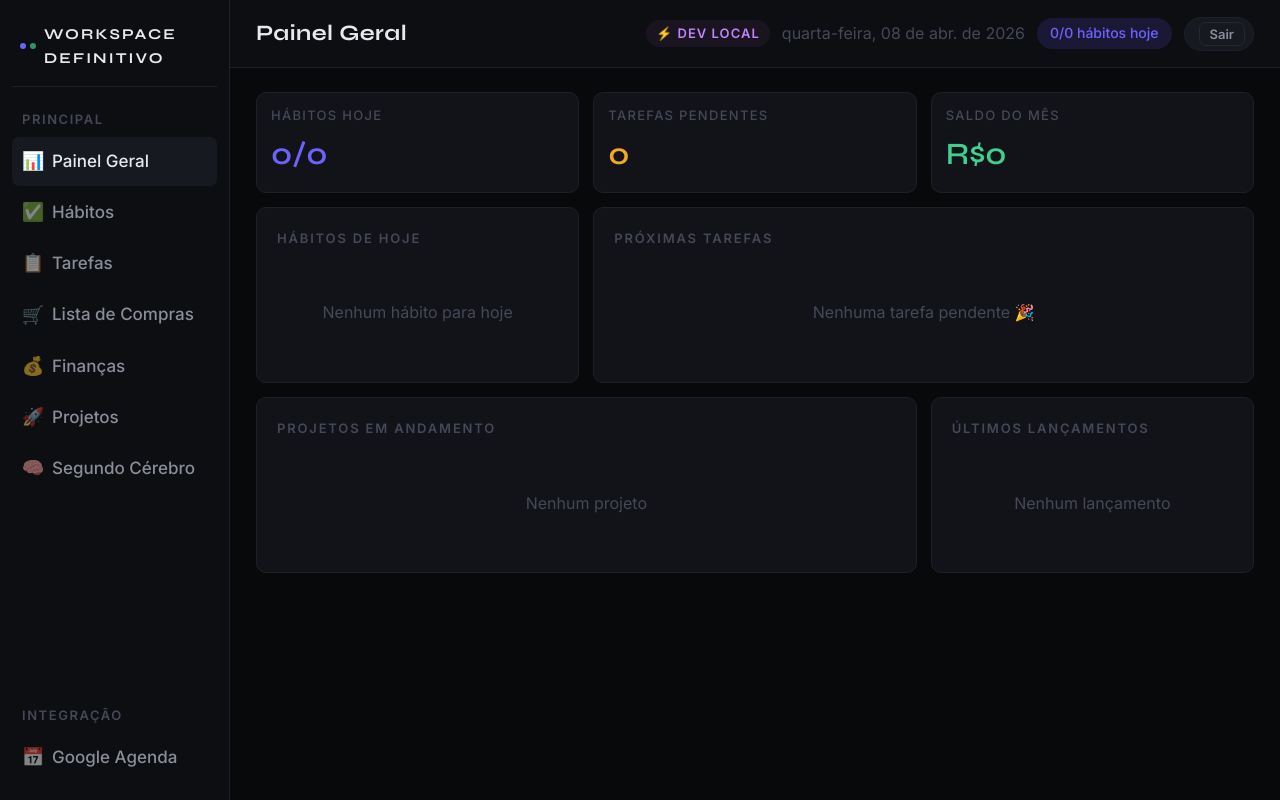
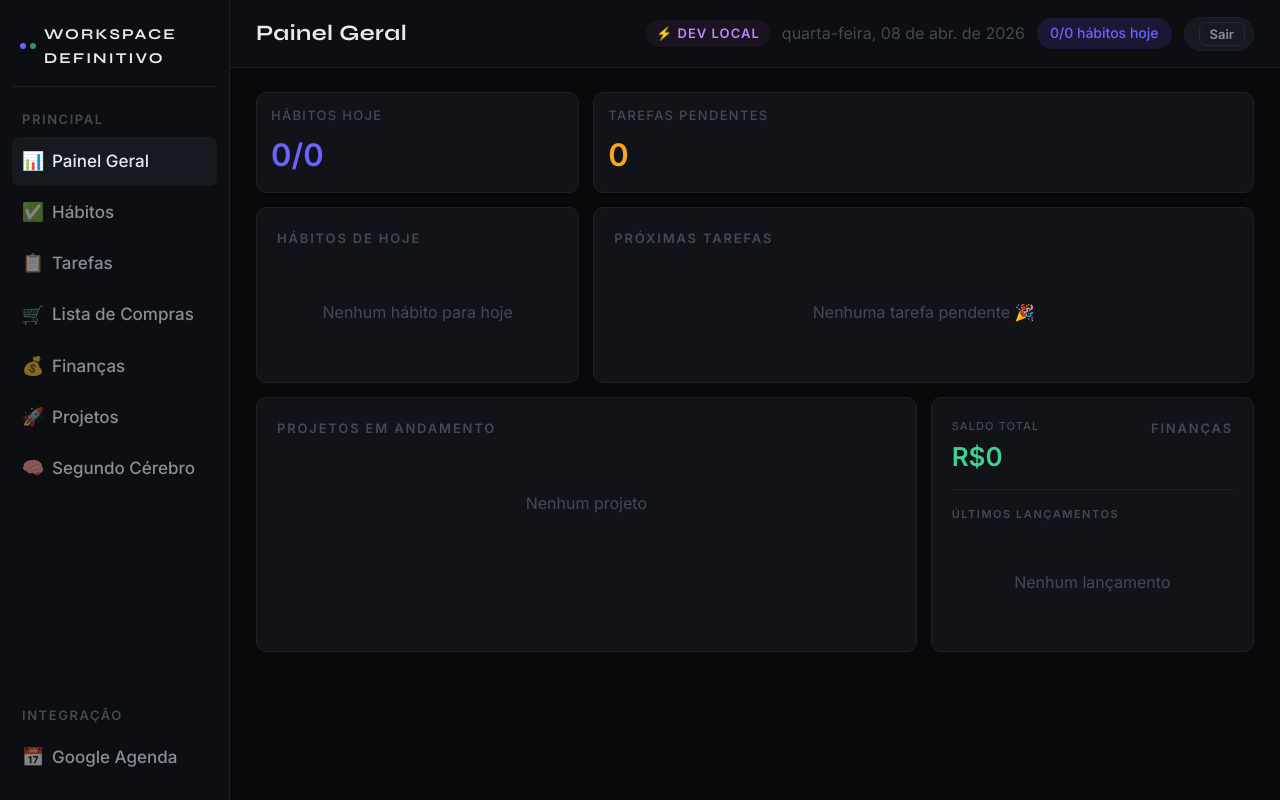
Before and after one commit to moscabd/workspace-definitivo, a website: page app.html in a window 1280 px wide. Drawn offline with nearby package versions, Linux system fonts and the light colour scheme.

Commit message:
Troca a fonte dos números das finanças e reordena o box do Saldo Total para o final do Painel

```diff
--- a/app.html
+++ b/app.html
@@ -84,13 +84,9 @@
           <div class="sc-label">Hábitos hoje</div>
           <div class="sc-value" id="ds-habitos" style="color:var(--accent)">0/0</div>
         </div>
-        <div class="stat-chip">
+        <div class="stat-chip span2">
           <div class="sc-label">Tarefas pendentes</div>
           <div class="sc-value" id="ds-tarefas" style="color:var(--accent3)">0</div>
-        </div>
-        <div class="stat-chip">
-          <div class="sc-label">Saldo do mês</div>
-          <div class="sc-value" id="ds-saldo" style="color:var(--accent2)">R$0</div>
         </div>
 
         <!-- Hábitos mini -->
@@ -111,9 +107,16 @@
           <div id="dash-proj-list"></div>
         </div>
 
-        <!-- Finanças mini -->
+        <!-- Finanças mini c/ Saldo -->
         <div class="card">
-          <div class="card-title">Últimos lançamentos</div>
+          <div style="display:flex; justify-content:space-between; align-items:flex-start; margin-bottom:16px; padding-bottom:12px; border-bottom:1px solid var(--border)">
+            <div>
+              <div class="sc-label" style="font-size:11px">Saldo Total</div>
+              <div class="sc-value" id="ds-saldo" style="font-size:26px; color:var(--accent2)">R$0</div>
+            </div>
+            <div class="card-title" style="margin-bottom:0">Finanças</div>
+          </div>
+          <div class="card-title" style="font-size:11px; margin-bottom:10px">Últimos lançamentos</div>
           <div id="dash-fin-list"></div>
         </div>
 
--- a/assets/css/app.css
+++ b/assets/css/app.css
@@ -109,7 +109,7 @@ html,body{height:100%;background:var(--bg0);color:var(--text1);font-family:'Inte
 .fin-summary{display:grid;grid-template-columns:1fr 1fr 1fr;gap:1px;background:var(--border);border-radius:var(--r);overflow:hidden;margin-top:14px}
 .fsum-cell{background:var(--bg2);padding:16px 18px}
 .fsum-label{font-size:13px;color:var(--text3);letter-spacing:.1em;text-transform:uppercase;margin-bottom:6px;font-weight:500}
-.fsum-val{font-size:25px;font-weight:600;font-family:'Syne',sans-serif}
+.fsum-val{font-size:25px;font-weight:600;}
 
 /* ── PROJECTS ── */
 .proj-item{padding:10px 0;border-bottom:1px solid var(--border)}
@@ -163,7 +163,7 @@ html,body{height:100%;background:var(--bg0);color:var(--text1);font-family:'Inte
 /* ── STAT CHIPS ── */
 .stat-chip{background:var(--bg2);border:1px solid var(--border);border-radius:var(--r);padding:12px 14px;display:flex;flex-direction:column;gap:4px}
 .sc-label{font-size:13px;color:var(--text3);letter-spacing:.1em;text-transform:uppercase;font-weight:500}
-.sc-value{font-size:31px;font-weight:600;font-family:'Syne',sans-serif}
+.sc-value{font-size:31px;font-weight:600;}
 
 /* ── USER CHIP ── */
 .user-chip{display:flex;align-items:center;gap:8px;padding:4px 8px 4px 6px;border-radius:20px;background:var(--bg3);border:1px solid var(--border)}
```
